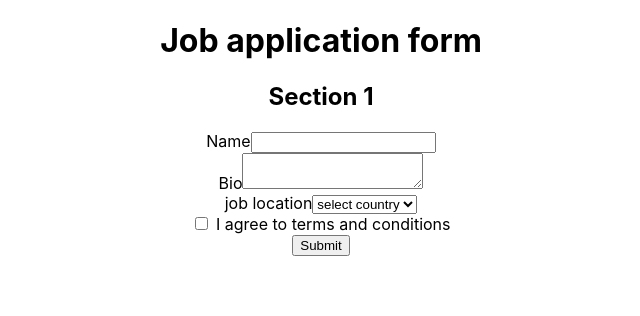
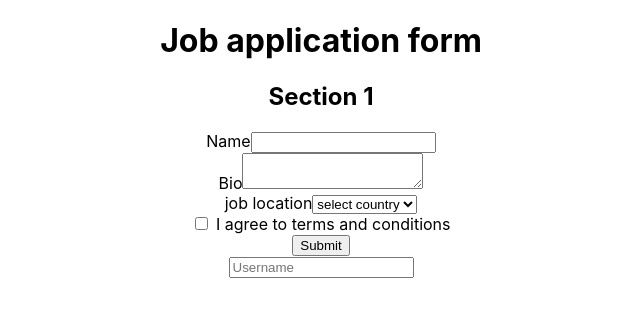
Before and after one commit to Raghu23-dev/unit-testing, a React (Create React App) app in the folder react-rtl/: page / in a window 1280 px wide. Shown: the top 316 px of the page, without its empty margins (319-959 px from the left). Built offline with nearby package versions, Linux system fonts and the light colour scheme.

Commit message:
testing placeholder to be in the document

```diff
--- a/react-rtl/src/components/application/application.tsx
+++ b/react-rtl/src/components/application/application.tsx
@@ -33,6 +33,8 @@ function Application() {
         </label>
       </div>
       <button>Submit</button>
+      <br />
+      <input placeholder="Username" />
     </form>
     </>
   );
```
Also changed, not shown: 1 other file (tests, documents, lock files or other folders).
